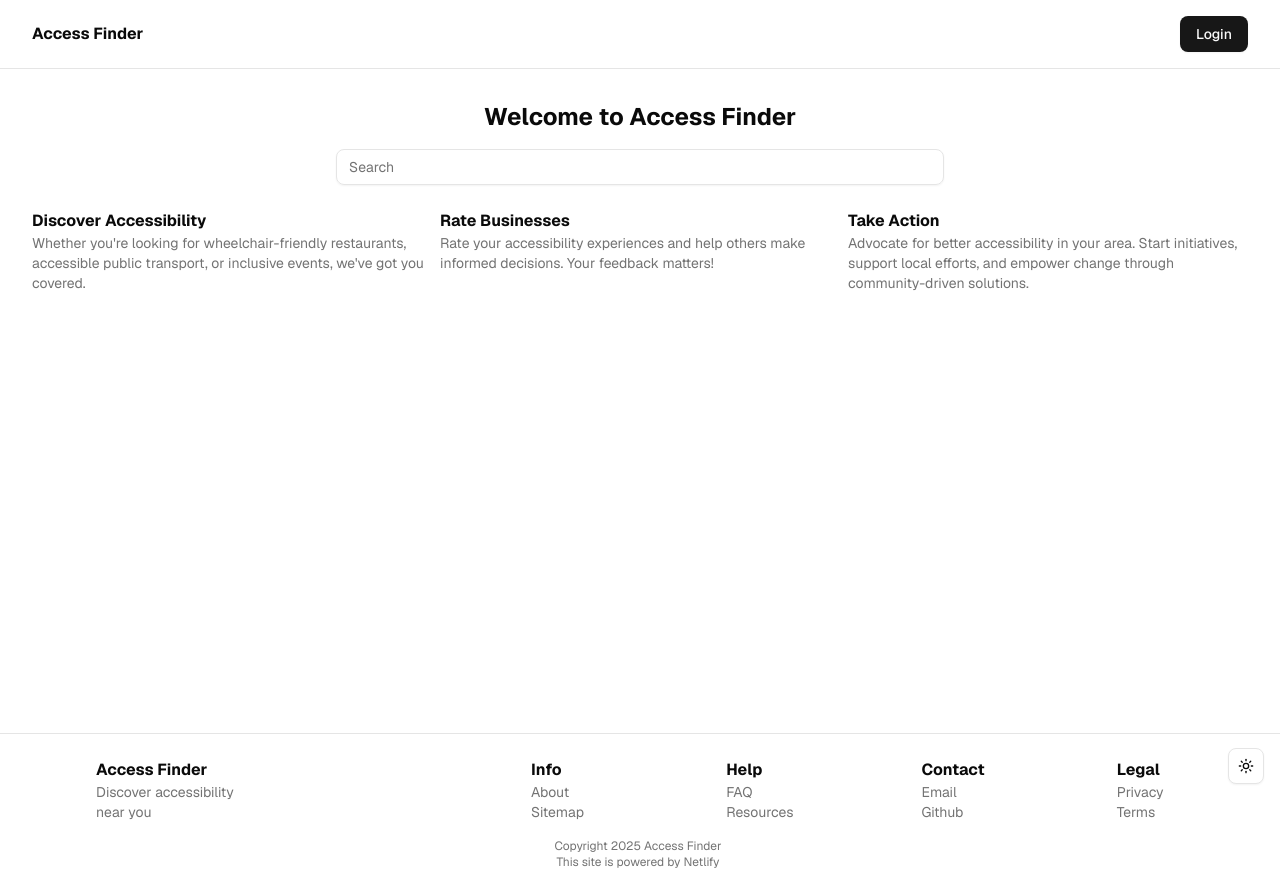
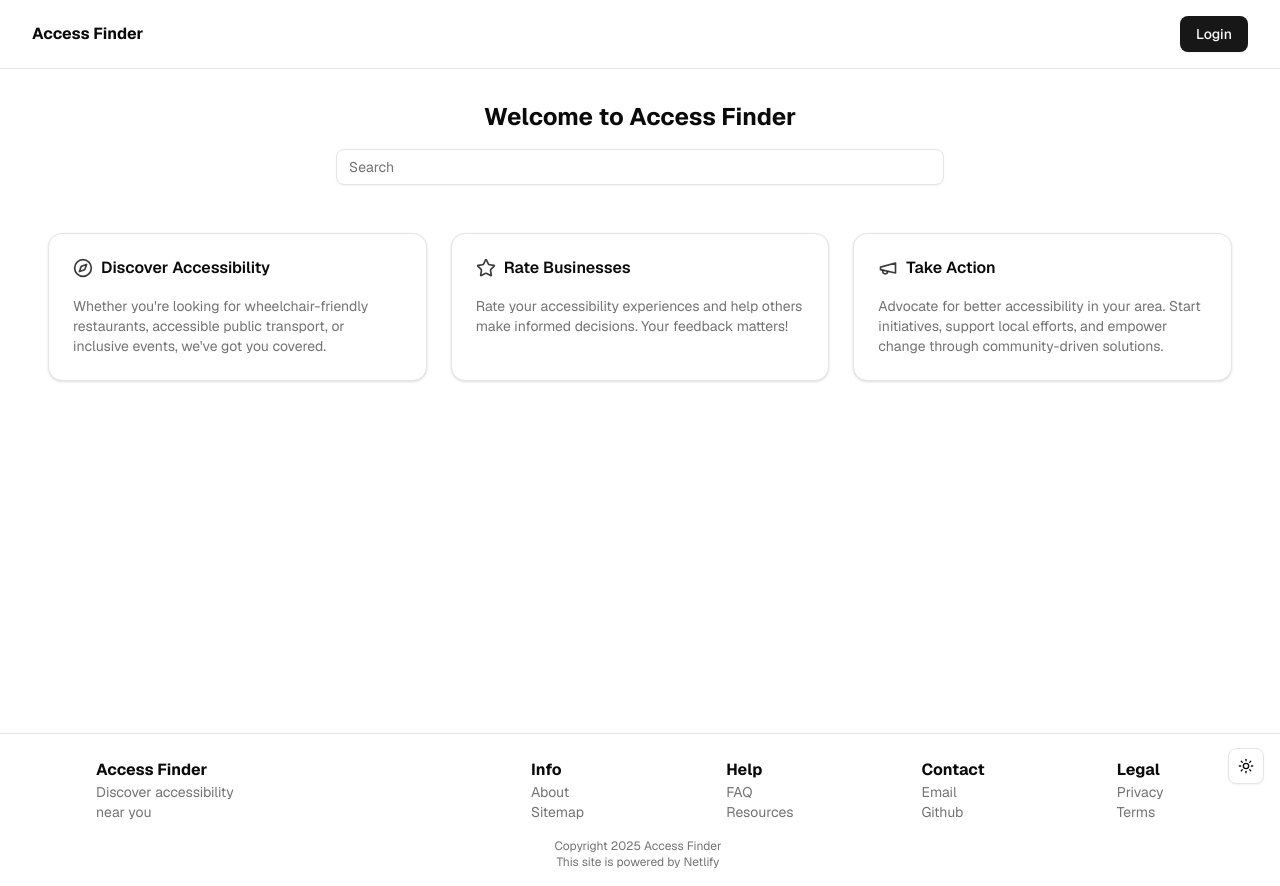
Before and after one commit to accuguide/accuguide, a Next.js app: page / in a window 1280 px wide. Built offline with nearby package versions, Linux system fonts and the light colour scheme; no server answers; what arctic would draw is missing.

Commit message:
improve hero and settings ui

```diff
--- a/src/components/hero.tsx
+++ b/src/components/hero.tsx
@@ -1,29 +1,61 @@
+import { Compass, Star, Megaphone } from "lucide-react";
+import { Card, CardContent, CardHeader, CardTitle } from "@/components/ui/card";
+
 export default function Hero() {
   return (
-    <div className="grid md:grid-cols-3 gap-2 mt-4">
-      <div>
-        <h2>Discover Accessibility</h2>
-        <p>
+    <section className="py-12">
+      <div className="container mx-auto px-4">
+        <div className="grid md:grid-cols-3 gap-6">
+          <Card className="border shadow-sm transition-all hover:shadow-md">
+            <CardHeader className="pb-2">
+              <div className="flex items-center gap-2 mb-[-24px]">
+                <Compass className="h-5 w-5 text-foreground/80" />
+                <CardTitle className="font-semibold">
+                  Discover Accessibility
+                </CardTitle>
+              </div>
+            </CardHeader>
+            <CardContent>
+              <p className="text-muted-foreground">
                 Whether you&apos;re looking for wheelchair-friendly restaurants,
-          accessible public transport, or inclusive events, we&apos;ve got you
-          covered.
+                accessible public transport, or inclusive events, we&apos;ve got
+                you covered.
               </p>
+            </CardContent>
+          </Card>
+
+          <Card className="border shadow-sm transition-all hover:shadow-md">
+            <CardHeader className="pb-2">
+              <div className="flex items-center gap-2 mb-[-24px]">
+                <Star className="h-5 w-5 text-foreground/80" />
+                <CardTitle className="font-semibold">Rate Businesses</CardTitle>
               </div>
-      <div>
-        <h2>Rate Businesses</h2>
-        <p>
-          Rate your accessibility experiences and help others make informed
-          decisions. Your feedback matters!
+            </CardHeader>
+            <CardContent>
+              <p className="text-muted-foreground">
+                Rate your accessibility experiences and help others make
+                informed decisions. Your feedback matters!
               </p>
+            </CardContent>
+          </Card>
+
+          <Card className="border shadow-sm transition-all hover:shadow-md">
+            <CardHeader className="pb-2">
+              <div className="flex items-center gap-2 mb-[-24px]">
+                <Megaphone className="h-5 w-5 text-foreground/80" />
+                <CardTitle className="font-semibold">Take Action</CardTitle>
               </div>
-      <div>
-        <h2>Take Action</h2>
-        <p>
-          Advocate for better accessibility in your area. Start initiatives,
-          support local efforts, and empower change through community-driven
-          solutions.
+            </CardHeader>
+            <CardContent>
+              <p className="text-muted-foreground">
+                Advocate for better accessibility in your area. Start
+                initiatives, support local efforts, and empower change through
+                community-driven solutions.
               </p>
+            </CardContent>
+          </Card>
         </div>
       </div>
+    </section>
   );
 }
--- /dev/null
+++ b/src/components/profile-picture-preview.tsx
@@ -0,0 +1,18 @@
+"use client";
+
+import { Avatar, AvatarFallback, AvatarImage } from "@/components/ui/avatar";
+
+interface ProfilePicturePreviewProps {
+  pictureUrl: string;
+}
+
+export function ProfilePicturePreview({
+  pictureUrl,
+}: ProfilePicturePreviewProps) {
+  return (
+    <Avatar className="w-24 h-24">
+      <AvatarImage src={pictureUrl} alt="your profile image" />
+      <AvatarFallback>null</AvatarFallback>
+    </Avatar>
+  );
+}
--- a/src/components/settings.tsx
+++ b/src/components/settings.tsx
@@ -4,6 +4,15 @@ import { Input } from "./ui/input";
 import { Label } from "./ui/label";
 import { updateUserName, updatePictureUrl } from "@/lib/user";
 import { checkAuthRedirect } from "@/lib/auth";
+import {
+  Card,
+  CardContent,
+  CardDescription,
+  CardFooter,
+  CardHeader,
+  CardTitle,
+} from "@/components/ui/card";
+import { ProfilePicturePreview } from "./profile-picture-preview";
 
 export type SettingsProps = {
   user: {
@@ -17,6 +26,7 @@ export type SettingsProps = {
 
 export default async function Settings({ user }: SettingsProps) {
   await checkAuthRedirect();
+
   const handleSubmit = async (formData: FormData) => {
     "use server";
     const username = formData.get("username") as string;
@@ -30,34 +40,68 @@ export default async function Settings({ user }: SettingsProps) {
   };
 
   return (
-    <div>
-      <form className="max-w-sm" action={handleSubmit}>
-        <Label htmlFor="username" className="mb-2">
-          Username
-        </Label>
+    <div className="mx-auto max-w-2xl py-8">
+      <Card>
+        <CardHeader>
+          <CardTitle>Profile Settings</CardTitle>
+          <CardDescription>
+            Update your profile information and customize your account
+          </CardDescription>
+        </CardHeader>
+
+        <CardContent>
+          <form action={handleSubmit} className="space-y-6">
+            <div className="flex flex-col items-center space-y-4 sm:flex-row sm:items-start sm:space-x-6 sm:space-y-0">
+              <ProfilePicturePreview pictureUrl={user?.picture || ""} />
+
+              <div className="w-full space-y-4">
+                <div className="space-y-2">
+                  <Label htmlFor="pictureUrl">Profile Picture URL</Label>
+                  <Input
+                    type="text"
+                    id="pictureUrl"
+                    name="pictureUrl"
+                    defaultValue={user?.picture || ""}
+                    placeholder="https://example.com/your-image.jpg"
+                  />
+                  <p className="text-xs text-muted-foreground">
+                    Enter a URL to an image for your profile picture
+                  </p>
+                </div>
+
+                <div className="space-y-2">
+                  <Label htmlFor="username">Username</Label>
                   <Input
                     type="text"
                     id="username"
                     name="username"
                     defaultValue={user?.name || ""}
-          className="mb-2"
+                    placeholder="Your display name"
                   />
+                </div>
 
-        <Label htmlFor="pictureUrl" className="mb-2">
-          Profile Picture URL
-        </Label>
+                <div className="space-y-2">
+                  <Label htmlFor="email">Email</Label>
                   <Input
-          type="text"
-          id="pictureUrl"
-          name="pictureUrl"
-          defaultValue={user?.picture || ""}
-          className="mb-2"
+                    type="email"
+                    id="email"
+                    value={user?.email || ""}
+                    disabled
+                    className="bg-muted"
                   />
+                  <p className="text-xs text-muted-foreground">
+                    Your email address is managed by your Google account
+                  </p>
+                </div>
+              </div>
+            </div>
 
-        <Button type="submit">Save</Button>
+            <CardFooter className="flex justify-end px-0 pt-4">
+              <Button type="submit">Save Changes</Button>
+            </CardFooter>
           </form>
-
-      <br />
+        </CardContent>
+      </Card>
     </div>
   );
 }
--- /dev/null
+++ b/src/components/ui/card.tsx
@@ -0,0 +1,92 @@
+import * as React from "react";
+
+import { cn } from "@/lib/utils";
+
+function Card({ className, ...props }: React.ComponentProps<"div">) {
+  return (
+    <div
+      data-slot="card"
+      className={cn(
+        "bg-card text-card-foreground flex flex-col gap-6 rounded-xl border py-6 shadow-sm",
+        className,
+      )}
+      {...props}
+    />
+  );
+}
+
+function CardHeader({ className, ...props }: React.ComponentProps<"div">) {
+  return (
+    <div
+      data-slot="card-header"
+      className={cn(
+        "@container/card-header grid auto-rows-min grid-rows-[auto_auto] items-start gap-1.5 px-6 has-data-[slot=card-action]:grid-cols-[1fr_auto] [.border-b]:pb-6",
+        className,
+      )}
+      {...props}
+    />
+  );
+}
+
+function CardTitle({ className, ...props }: React.ComponentProps<"div">) {
+  return (
+    <div
+      data-slot="card-title"
+      className={cn("leading-none font-semibold", className)}
+      {...props}
+    />
+  );
+}
+
+function CardDescription({ className, ...props }: React.ComponentProps<"div">) {
+  return (
+    <div
+      data-slot="card-description"
+      className={cn("text-muted-foreground text-sm", className)}
+      {...props}
+    />
+  );
+}
+
+function CardAction({ className, ...props }: React.ComponentProps<"div">) {
+  return (
+    <div
+      data-slot="card-action"
+      className={cn(
+        "col-start-2 row-span-2 row-start-1 self-start justify-self-end",
+        className,
+      )}
+      {...props}
+    />
+  );
+}
+
+function CardContent({ className, ...props }: React.ComponentProps<"div">) {
+  return (
+    <div
+      data-slot="card-content"
+      className={cn("px-6", className)}
+      {...props}
+    />
+  );
+}
+
+function CardFooter({ className, ...props }: React.ComponentProps<"div">) {
+  return (
+    <div
+      data-slot="card-footer"
+      className={cn("flex items-center px-6 [.border-t]:pt-6", className)}
+      {...props}
+    />
+  );
+}
+
+export {
+  Card,
+  CardHeader,
+  CardFooter,
+  CardTitle,
+  CardAction,
+  CardDescription,
+  CardContent,
+};
```
Lines whose indentation alone changed are shown as unchanged.
